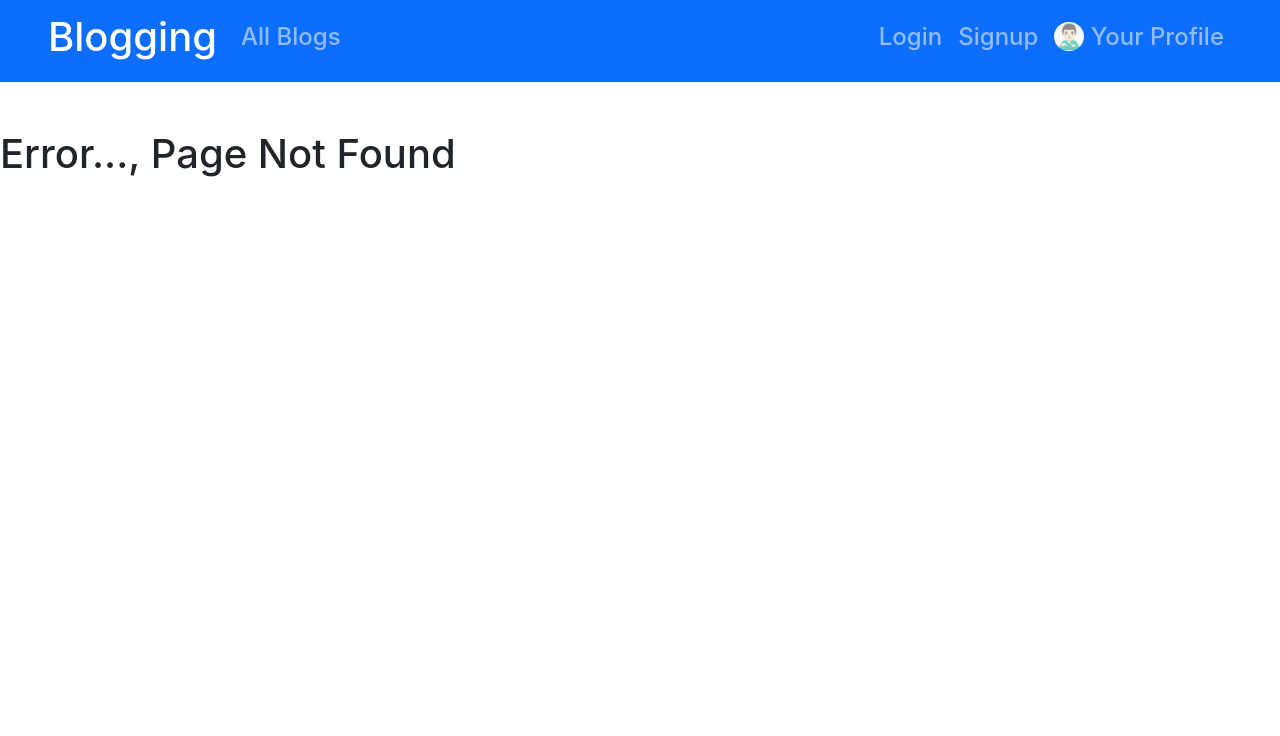
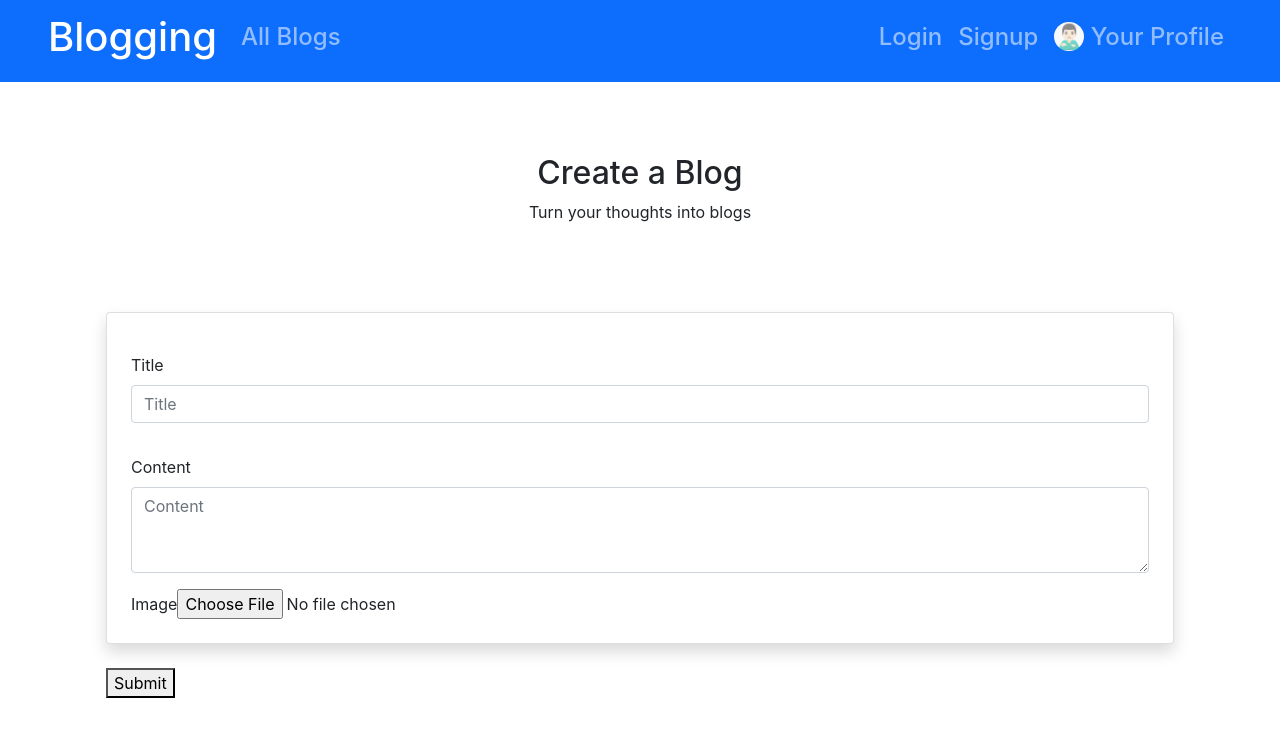
Before and after one commit to Yashshah-0702/Blogger_app_using_MERN, a React (Create React App) app in the folder Frontend/: page /createBlog in a window 1280 px wide. Before the commit this address had no page. Shown: the top 736 px of the page. Built offline with nearby package versions, Linux system fonts and the light colour scheme.

Commit message:
started:with_blog_frontend

```diff
--- a/Frontend/src/App.js
+++ b/Frontend/src/App.js
@@ -12,6 +12,7 @@
 import UpdateProfile from "./components/UpdateProfile";
 import ForgotPassword from "./components/ForgotPassword";
 import ResetPassword from "./components/ResetPassword";
+import CreateBlog from "./components/CreateBlog";
 
 const App = () => {
   const [userName, setUserName] = useState("");
@@ -34,6 +35,7 @@
         <Route path="/updateProfile" element={<UpdateProfile />} />
         <Route path="/forgotPassword" element={<ForgotPassword />} />
         <Route path="/resetPassword" element={<ResetPassword />} />
+        <Route path="/createBlog" element={<CreateBlog />} />
         <Route path="*" element={<h1>Error..., Page Not Found</h1>} />
       </Routes>
     </BrowserRouter>
--- /dev/null
+++ b/Frontend/src/components/CreateBlog.js
@@ -0,0 +1,94 @@
+import React, { useState } from "react";
+import axios from "axios";
+import { useNavigate } from "react-router-dom";
+import { toast, ToastContainer } from "react-toastify";
+import "react-toastify/dist/ReactToastify.css";
+
+export default function CreateBlog() {
+  const [title, setTitle] = useState("");
+  const [content, setContent] = useState("");
+  const [image, setImage] = useState(null);
+  //   const [message, setMessage] = useState("");
+  const token = localStorage.getItem("token");
+  const navigate = useNavigate();
+  const handleTitleChange = (e) => {
+    setTitle(e.target.value);
+  };
+
+  const handleContentChange = (e) => {
+    setContent(e.target.value);
+  };
+
+  const handleImageChange = (e) => {
+    setImage(e.target.files[0]);
+  };
+
+  const handleSubmit = async (e) => {
+    e.preventDefault();
+    const formData = new FormData();
+    formData.append("title", title);
+    formData.append("content", content);
+    formData.append("upload_file", image);
+
+    try {
+      const response = await axios.post(
+        "http://localhost:7000/blog/createBlog",
+        formData,
+        {
+          headers: {
+            "Content-Type": "multipart/form-data",
+            Authorization: `Bearer ${token}`,
+          },
+        }
+      );
+      toast.success(response.data.message);
+      setTimeout(() => {
+        navigate("/");
+      }, 1000);
+      console.log(response.data);
+    } catch (error) {
+      toast.error("Failed to create blog.");
+      //   setMessage("Failed to create blog.");
+    }
+  };
+
+  return (
+    <div className="container">
+      <br></br>
+      <h1 className="h2 text-center">Create a Blog</h1>
+      <p className="text-center">Turn your thoughts into blogs</p>
+      <form className="p-4 mb-4" onSubmit={handleSubmit}>
+        <div className="card shadow p-4 mt-5 mb-4 ">
+          <div className="mb-3 mt-3">
+            <label className="form-label">Title</label>
+            <input
+              type="text"
+              value={title}
+              placeholder="Title"
+              className="form-control"
+              onChange={handleTitleChange}
+              required
+            />
+          </div>
+          <div className="mb-3 mt-3">
+            <label className="form-label">Content</label>
+            <textarea
+              value={content}
+              placeholder="Content"
+              className="form-control"
+              rows="3"
+              onChange={handleContentChange}
+              required
+            ></textarea>
+          </div>
+          <div>
+            <label>Image</label>
+            <input type="file" onChange={handleImageChange} required />
+          </div>
+        </div>
+        <button type="submit">Submit</button>
+      </form>
+      <ToastContainer />
+    </div>
+  );
+}
--- a/Frontend/src/components/HomePage.js
+++ b/Frontend/src/components/HomePage.js
@@ -1,4 +1,5 @@
 import React from "react";
+import { NavLink } from "react-router-dom";
 
 export default function HomePage() {
   return (
@@ -10,9 +11,12 @@
           </h1>
         </div>
         <div className="text-lg-right text-center m-3">
-          <button className="btn btn btn-outline-primary btn-lg">
+          <NavLink
+            to="/createBlog"
+            className="btn btn btn-outline-primary btn-lg"
+          >
             Create a Blog ✍️
-          </button>{" "}
+          </NavLink>{" "}
           {"  "}
           <button className="btn btn btn-outline-primary btn-lg">
             Create a Post 📝
```
Also changed, not shown: 1 other file (tests, documents, lock files or other folders).
